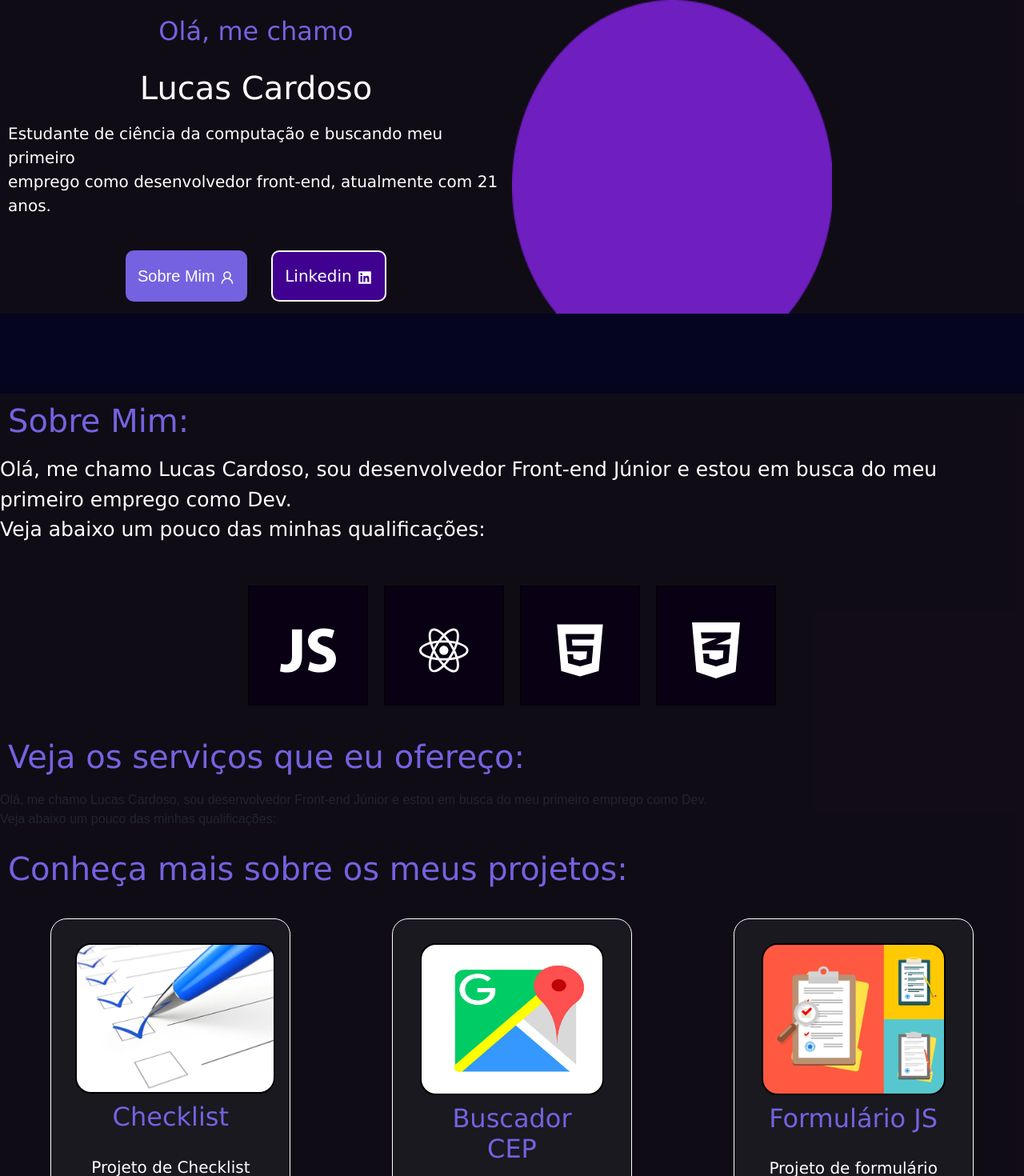
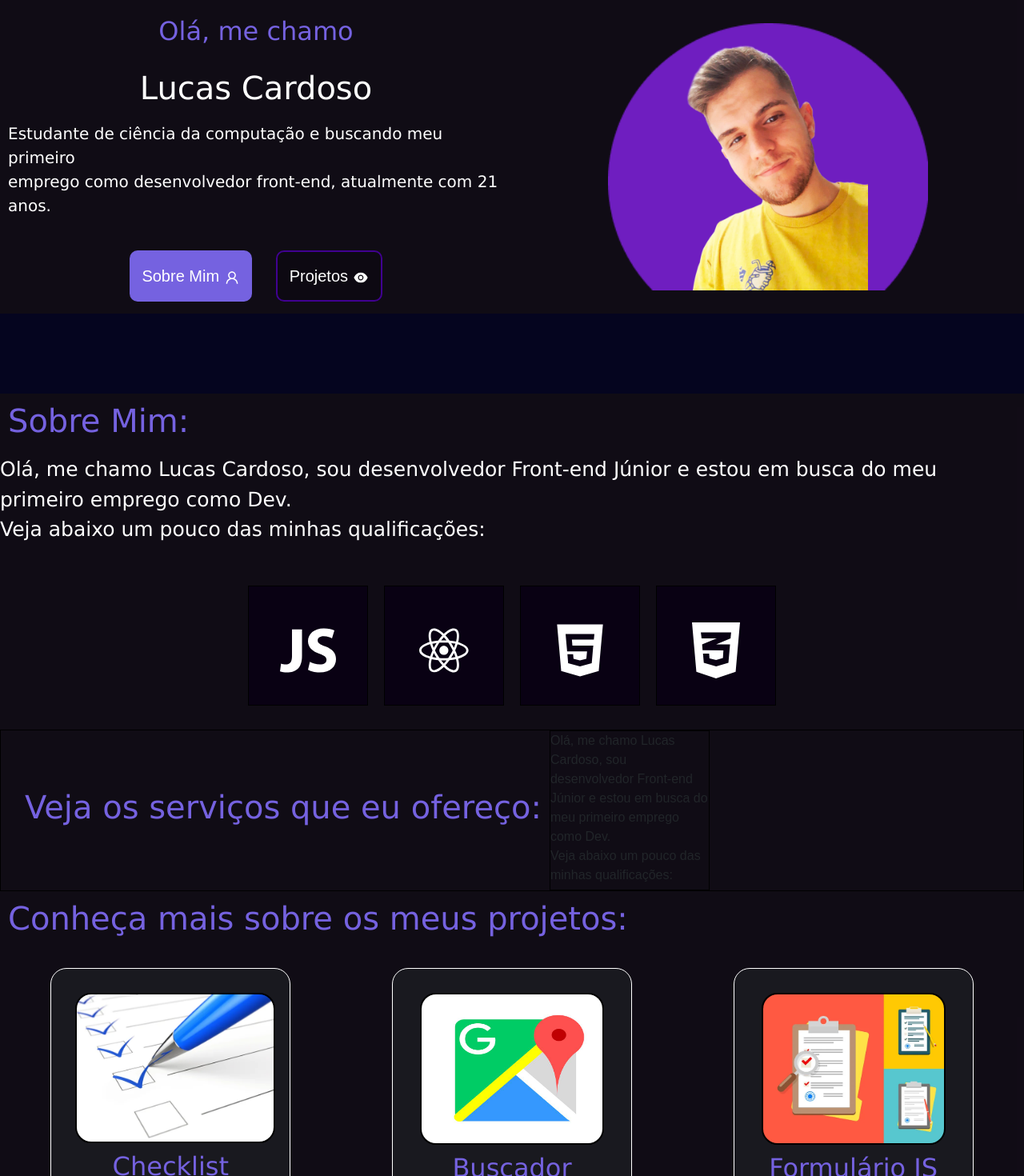
Before and after one commit to Cardwx/PORTEFOLIO-GITHUB-PAGES, a React (Create React App) app: page / in a window 1280 px wide. Shown: the top 1470 px of the page at 80% size. Built offline with nearby package versions, Linux system fonts and the light colour scheme.

Commit message:
layout e adição de novos elementos

```diff
--- a/src/componentes/Nav.js
+++ b/src/componentes/Nav.js
@@ -1,8 +1,9 @@
-import { AiFillLinkedin } from "react-icons/ai";
+import { AiFillEye } from "react-icons/ai";
 import './styles.nav.css';
 import { AiOutlineUser } from "react-icons/ai";
-import { Link } from 'react-scroll';
+import { Link, Link2 } from 'react-scroll';
 import Imagem6 from './imagens/Ellipse 1.png';
+import Lucas from './imagens/lucas1.png';
 
 function Nav() {
     return (
@@ -16,20 +17,21 @@ function Nav() {
             <div className='btns'>
 
                 <button className='btnUser' >
-                    {/*Adicionando a inimação do sobre mim para realizar o direcionamento da página para o sobre mim*/}
-                    <Link activeClass="active" to="sobreMim" spy={true} smooth={true}offset={-70} duration={1700}
->
+                    {/*Adicionando a ainimação do sobre mim para realizar o direcionamento da página para o sobre mim*/}
+                    <Link activeClass="active" to="sobreMim" spy={true} smooth={true}offset={-70} duration={1700}>
                         Sobre Mim  <AiOutlineUser /> </Link> </button>
 
+                    <button className='btnLinke'>
+                         {/*Adicionando a ainimação do projetos para realizar o direcionamento da página para os projetos*/}
+                    <Link activeClass="active" to="projetos" spy={true} smooth={true}offset={-70} duration={1700}>
+                        Projetos  <AiFillEye /> </Link> </button>
 
-                <a href="https://www.linkedin.com/in/lucas-cardoso-barbeiro-a9238619b/" target="_blank">
-                    <button className='btnLinke'>Linkedin <AiFillLinkedin /></button>
-                </a>
                 </div>
 
             </div>
             <div className="minhaFoto">
             <img src={Imagem6} className='imagem-svg'/>
+            <img src={Lucas} className='imagemLucas'/>
             </div>
 
 
--- a/src/componentes/styles.body.css
+++ b/src/componentes/styles.body.css
@@ -228,6 +228,22 @@
    font-size: 20px;
    cursor: pointer;
 }
+/*DIV dos serviços oferecidos*/
+.services{
+    border: 1px solid black;
+    display: flex;
+    align-items: center;
+    flex-wrap: wrap;
+    padding-left: 20px;
+
+}
+
+.uiDiv{
+    border: 1px solid black;
+    height: 200px;
+    width: 200px;
+    display: flex;
+}
 
 /*Animação das divs com as imagens*/
 .projetoCheck:hover{
--- a/src/componentes/styles.nav.css
+++ b/src/componentes/styles.nav.css
@@ -32,12 +32,23 @@
     align-items: center;
 }
 .imagem-svg{
+    position: relative;
+    align-self: center;
     width: 400px;
+
 }
 .minhaFoto{
-    flex-direction: row;
-    flex-wrap: wrap;
     display: flex;
+    justify-content: center;
+
+    flex-basis: 1;
+}
+.imagemLucas{
+    align-self: center;
+    width: 250px;
+    position: absolute;
+
+
 }
 /*Aqui vai a minha foto*/
 
@@ -45,7 +56,7 @@
 /*Estilo do botão sobre mim*/
 
 .btnLinke{
-    background-color: rgb(64,1,145);
+    background-color: #05000a41;
     padding: 15px;
     margin: 15px;
     font-size: 20px;
@@ -53,7 +64,7 @@
     border-radius: 10px;
     cursor: pointer;
     color: white;
-    border: 2px solid white;
+    border: 2px solid rgb(64,1,145);
     font-family:'Lucida Sans', 'Lucida Sans Regular', 'Lucida Grande', 'Lucida Sans Unicode', Geneva, Verdana, sans-serif;
 }
 .btnUser{
@@ -76,14 +87,3 @@
     display: flex;
     flex-direction: row;
 }
-
-.btnLinke:hover{
-    background-color: white;
-    color:rgb(64,1,145) ;
-    border: 1px solid rgb(64,1,145);
-}
-.btnUser:hover{
-    background-color: white;
-    color:rgb(64,1,145) ;
-    border: 1px solid rgb(64,1,145);
-}
--- a/src/index.css
+++ b/src/index.css
@@ -1,7 +1,7 @@
 *{
-
   margin: 0;
   padding: 0;
   font-family: sans-serif;
   box-sizing: border-box;
+
 }
```
